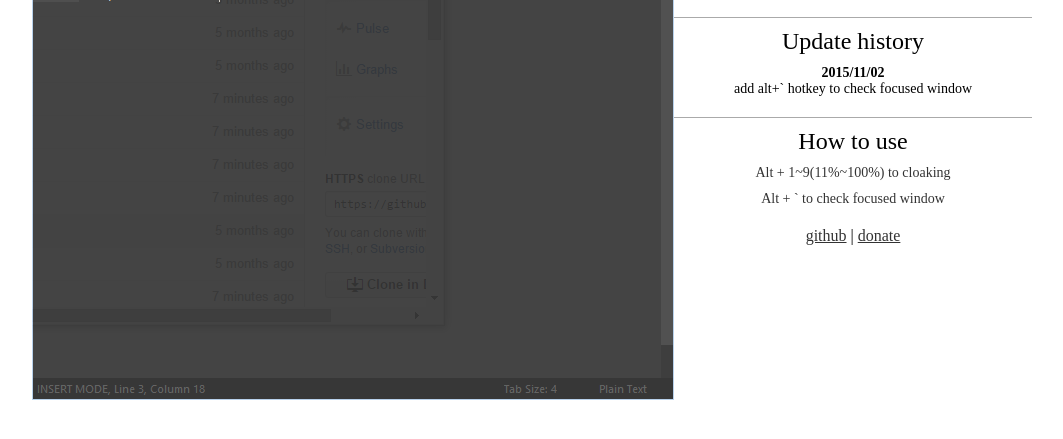
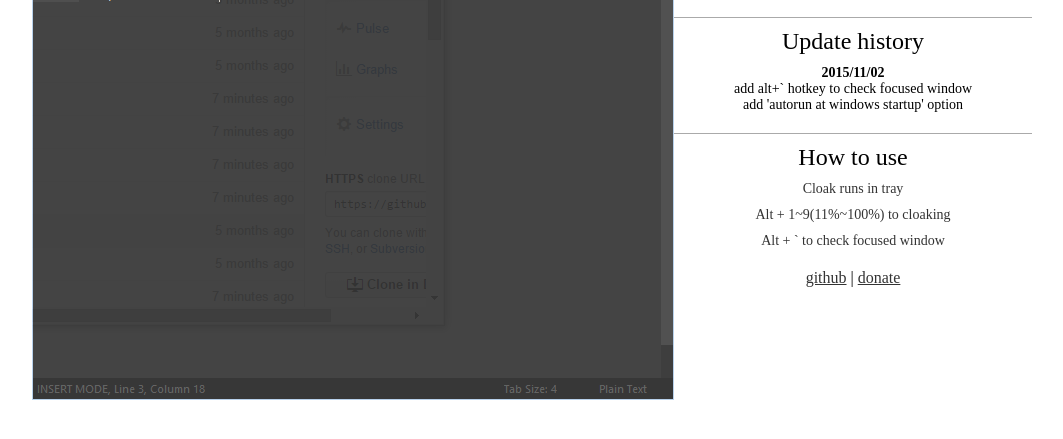
Before and after one commit to blurfx/cloak, a plain HTML site: page index.html in a window 1280 px wide. Shown: the part 171-610 px from the top of the page, without its empty margins (108-1171 px from the left). Drawn offline with Linux system fonts and the light colour scheme.

Commit message:
add update history more

```diff
--- a/index.html
+++ b/index.html
@@ -20,10 +20,11 @@
 			<span class="subtitle">Update history</span>
 			<span class="date">2015/11/02</span>
 			<span class="log">add alt+` hotkey to check focused window</span>
-
+			<span class="log">add 'autorun at windows startup' option</span>
 		</div>
 		<div class="howto">
 			<span class="subtitle">How to use</span>
+			<span class="requires">Cloak runs in tray</span>
 			<span class="requires">Alt + 1~9(11%~100%) to cloaking</span>
 			<span class="requires">Alt + ` to check focused window</span>
 
```
